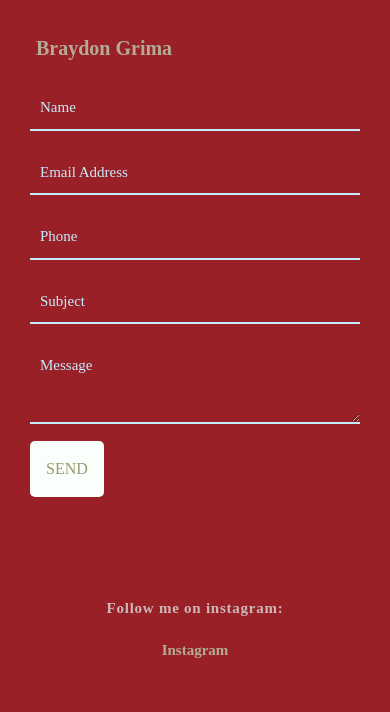
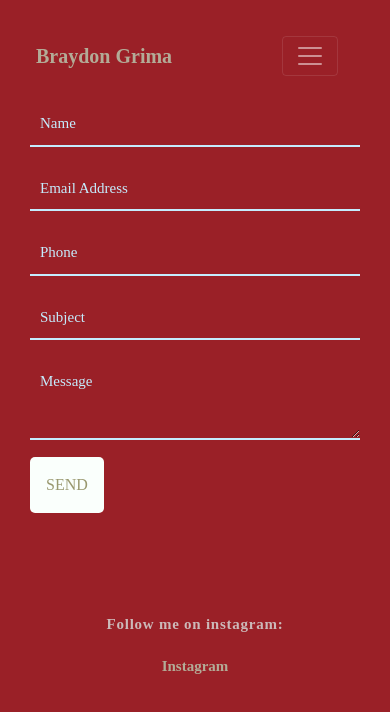
Before and after one commit to Braydon20/BraydonGrima, a plain HTML site: page contact.html in a window 390 px wide. Drawn offline with nearby package versions, Linux system fonts and the light colour scheme.

Commit message:
Adjustments to toggle button

```diff
--- a/contact.html
+++ b/contact.html
@@ -17,13 +17,17 @@
     <nav class="navbar navbar-expand-md sticky-top">
         <div class="container">
             <a class="navbar-brand" href="#">Braydon Grima</a>
-            <button class="navbar-toggler" type="button" data-toggle="collapse" data-target="#navbarSupportedContent"
-                aria-controls="navbarSupportedContent" aria-expanded="false" aria-label="Toggle navigation">
+            <nav class="navbar navbar-dark">
+                <button class="navbar-toggler" type="button" data-toggle="collapse"
+                    data-target="#navbarSupportedContent" aria-controls="navbarSupportedContent" aria-expanded="false"
+                    aria-label="Toggle navigation">
                     <span class="navbar-toggler-icon"></span>
                 </button>
         </div>
 
         <div class="collapse navbar-collapse" id="navbarSupportedContent">
+            <ul class="navbar-nav ml-auto">
+                <li class="nav-item active">
                     <ul class="navbar-nav ml-auto">
                         <li class="nav-item active">
 
--- a/styles.css
+++ b/styles.css
@@ -37,6 +37,7 @@ button{
         border: none;
         color: black;
     }
+
 .carousel-item{
     height: 100%;
     min-height: 200px;
```
Lines whose indentation alone changed are shown as unchanged.
